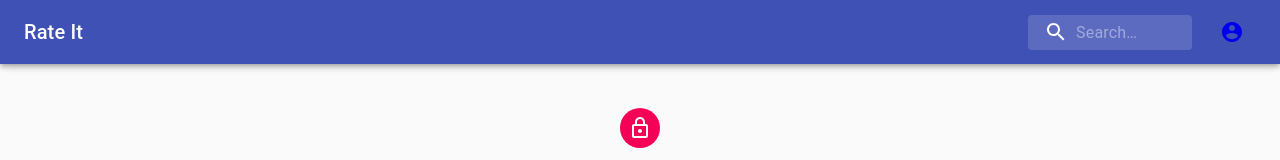
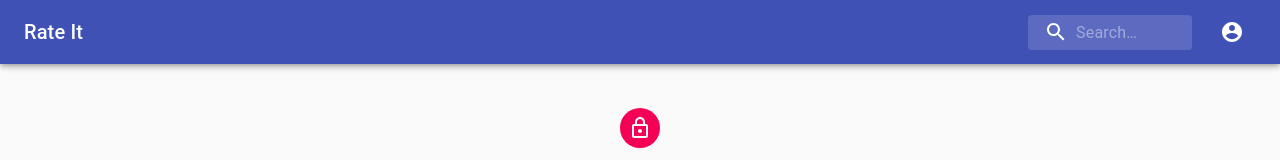
Before and after one commit to AhmedAlsudairi/Rate-it, a React (Create React App) app: page /signup in a window 1280 px wide. Shown: the top 160 px of the page. Built offline with nearby package versions, Linux system fonts and the light colour scheme.

Commit message:
fixing icon color

```diff
--- a/package.json
+++ b/package.json
@@ -14,6 +14,7 @@
     "react": "^16.13.1",
     "react-bootstrap": "^1.3.0",
     "react-dom": "^16.13.1",
+    "react-icons": "^3.11.0",
     "react-redux": "^7.2.1",
     "react-router": "^5.2.0",
     "react-router-dom": "^5.2.0",
--- a/src/App.js
+++ b/src/App.js
@@ -1,5 +1,4 @@
 import React from 'react';
-import Courses from './containers/Courses/Courses';
 import {BrowserRouter} from 'react-router-dom'
 import MainContainer from './containers/mainContainer/mainContainer';
 function App() {
--- a/src/components/NavigationBar/NavigationBar.js
+++ b/src/components/NavigationBar/NavigationBar.js
@@ -14,7 +14,6 @@ import {NavLink } from 'react-router-dom';
 import SideDrawer from '../SideDrawer/SideDrawer';
 import { connect } from 'react-redux';
 import * as actions from '../../store/actions/auth';
-import { propTypes } from 'react-bootstrap/esm/Image';
 import ExitToAppIcon from '@material-ui/icons/ExitToApp';
 const useStyles = makeStyles((theme) => ({
   root: {
@@ -25,6 +24,7 @@ const useStyles = makeStyles((theme) => ({
   },
   accountButton: {
     marginLeft: theme.spacing(2),
+
   },
   appBar: {
     zIndex: theme.zIndex.drawer + 1,
@@ -133,20 +133,20 @@ function NavigationBar(props) {
           aria-label="open drawer"
           onClick={props.onLogout}
         >
-          <ExitToAppIcon/>
+          <ExitToAppIcon style={{ color: 'white' }}/>
         </IconButton>
         </NavLink>:
-          <NavLink to='/signin' >
+
+          <NavLink to='/signin' activeStyle={{color: 'white'}}>
             <IconButton
 
             edge="start"
             className={classes.accountButton}
-            color="inherit"
             aria-label="open drawer"
           >
-            <AccountCircleIcon />
+            <AccountCircleIcon style={{ color: 'white' }}/>
           </IconButton>
-          </NavLink>}
+          </NavLink> }
 
 
         </Toolbar>
--- a/src/containers/Pages/SignInPage/SignInPage.js
+++ b/src/containers/Pages/SignInPage/SignInPage.js
@@ -1,4 +1,4 @@
-import React, { useState, useCallback, useEffect } from 'react';
+import React, { useState } from 'react';
 import {connect} from 'react-redux';
 import Avatar from '@material-ui/core/Avatar';
 import Button from '@material-ui/core/Button';
--- a/src/containers/Pages/SignUpPage/SignUpPage.js
+++ b/src/containers/Pages/SignUpPage/SignUpPage.js
@@ -100,6 +100,11 @@ function SignUp(props) {
       console.log(password !== confirmPassword);
       setPassword((prevPass)=> { return {...prevPass, error: true}})
       setConfirmPassword((prevConfPass)=> {return {...prevConfPass, error: true}})
+
+      if(!validateEmail(email.value)){
+        setEmail((prevEmail)=> { return {...prevEmail, error: true}})
+      }
+
       return;
     }
 
@@ -111,7 +116,7 @@ function SignUp(props) {
   };
 
   function validateEmail(email) {
-    const re = /^(([^<>()\[\]\\.,;:\s@"]+(\.[^<>()\[\]\\.,;:\s@"]+)*)|(".+"))@((\[[0-9]{1,3}\.[0-9]{1,3}\.[0-9]{1,3}\.[0-9]{1,3}\])|(([a-zA-Z\-0-9]+\.)+[a-zA-Z]{2,}))$/;
+    const re = /^(([^<>()[\]\\.,;:\s@"]+(\.[^<>()[\]\\.,;:\s@"]+)*)|(".+"))@((\[[0-9]{1,3}\.[0-9]{1,3}\.[0-9]{1,3}\.[0-9]{1,3}\])|(([a-zA-Z\-0-9]+\.)+[a-zA-Z]{2,}))$/;
     return re.test(String(email).toLowerCase());
 }
 
```
Also changed, not shown: 1 other file (tests, documents, lock files or other folders).
